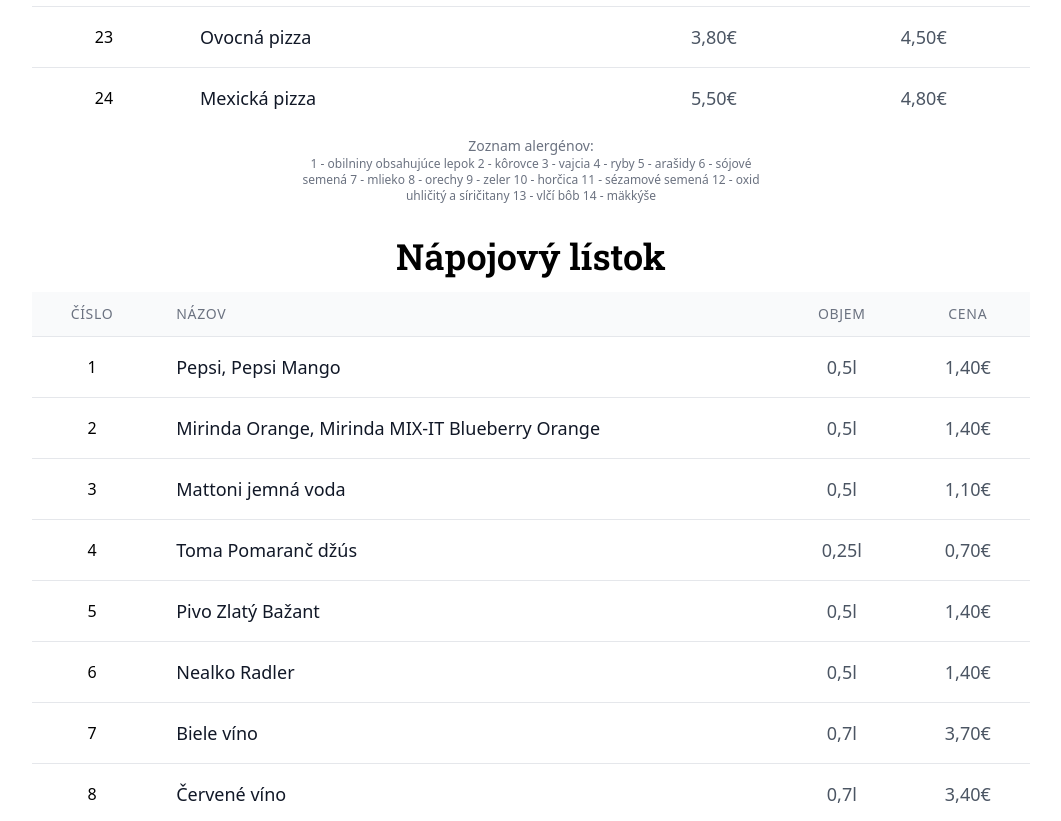
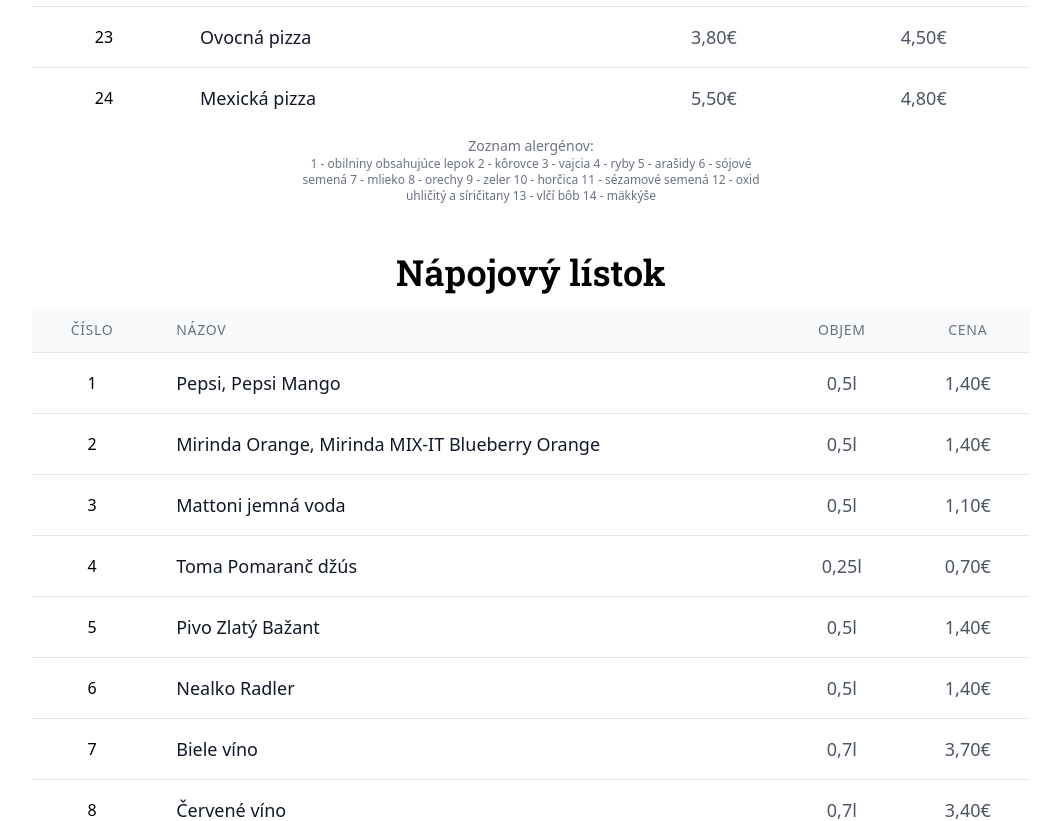
Before and after one commit to patrikkaprinay/pizza, a Next.js app: page / in a window 1280 px wide. Shown: the part 2580-3401 px from the top of the page, without its empty margins (109-1170 px from the left). Built offline with nearby package versions, Linux system fonts and the light colour scheme; a web font is replaced by a local one.

Commit message:
fixed drink list link

```diff
--- a/components/Menu.jsx
+++ b/components/Menu.jsx
@@ -47,7 +47,7 @@
           </div>
         </div>
         <div
-          className="flex items-center justify-center flex-col mt-8"
+          className="flex items-center justify-center flex-col pt-32 -mt-20"
           id="napoje"
         >
           <h2 className="font-roboto-s font-semibold text-4xl text-center sm:text-left mb-4">
--- a/css/styles.css
+++ b/css/styles.css
@@ -37,7 +37,6 @@
 
 #kontakt,
 #cennik,
-#hodiny,
-#napoje {
+#hodiny {
   scroll-margin-top: 25vh;
 }
```
